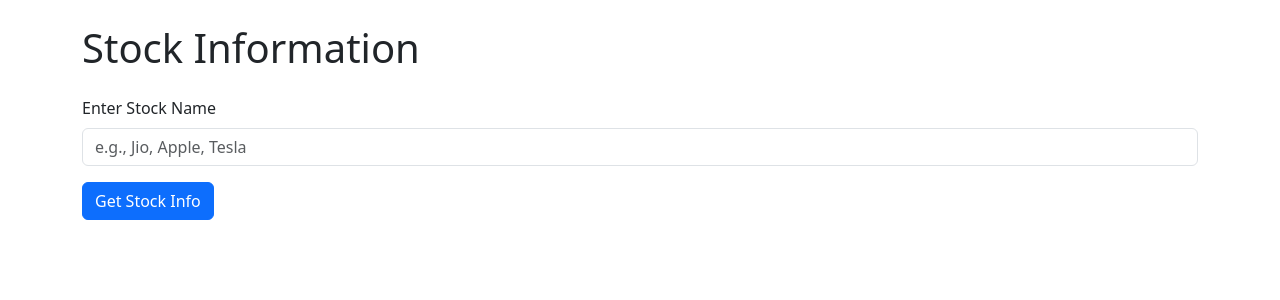
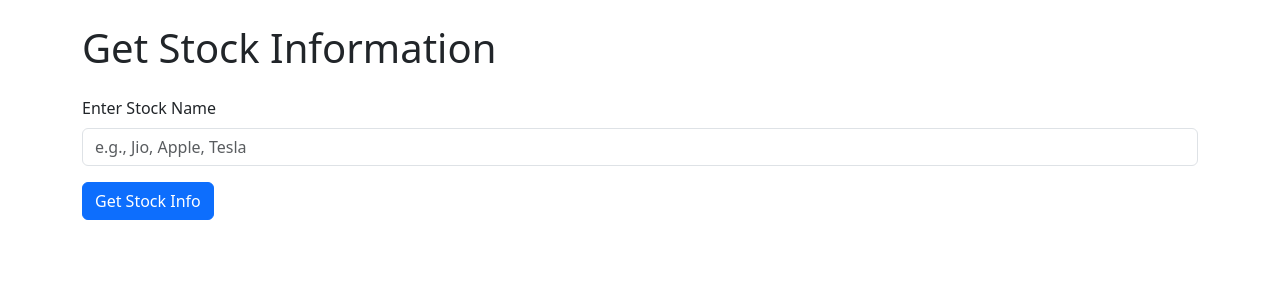
Before and after one commit to kishore14194/stock-demo-project, a Flask app: page / in a window 1280 px wide. Shown: the part 56-356 px from the top of the page. Run offline with Flask 2, Linux system fonts and the light colour scheme.

Commit message:
Updating data

```diff
--- a/templates/index.html
+++ b/templates/index.html
@@ -1,6 +1,6 @@
 {% extends "layout.html" %}
 {% block content %}
-  <h1 class="mb-4">Stock Information</h1>
+  <h1 class="mb-4">Get Stock Information</h1>
   <form method="POST" action="{{ url_for('index') }}" class="mb-4">
     <div class="mb-3">
       <label for="stockName" class="form-label">Enter Stock Name</label>
```
